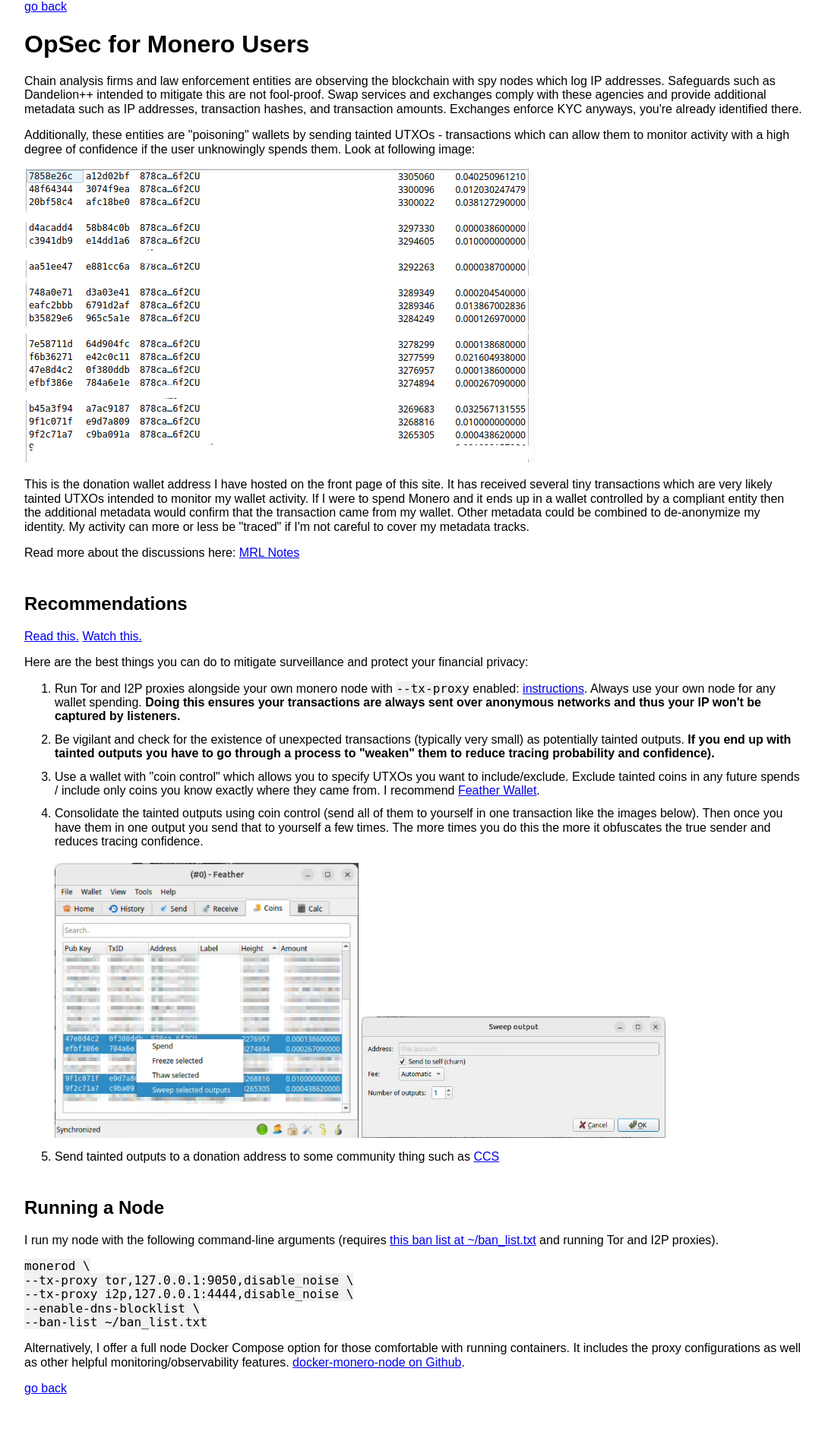
After one commit to lalanza808/monero.fail, a Flask app: page /opsec in a window 1280 px wide. The commit adds this page. Shown: the whole page at 76% size, without its empty margins (96-1182 px from the left). Run offline with Flask 2, Linux system fonts and the light colour scheme.

Commit message:
warning banner about new surveillance + opsec page (#35)
* warning banner about new surveillance + opsec page

* finishing opsec page

```diff
--- a/xmrnodes/routes/meta.py
+++ b/xmrnodes/routes/meta.py
@@ -104,6 +104,11 @@ def about():
     return render_template("about.html")
 
 
+@bp.route("/opsec")
+def opsec():
+    return render_template("opsec.html")
+
+
 @bp.route("/add", methods=["GET", "POST"])
 def add():
     if request.method == "POST":
--- /dev/null
+++ b/xmrnodes/templates/opsec.html
@@ -0,0 +1,125 @@
+<!DOCTYPE html>
+ <html lang="en">
+ <head>
+     <meta charset="UTF-8">
+     <meta http-equiv="X-UA-Compatible" content="IE=edge">
+     <meta name="viewport" content="width=device-width, initial-scale=1">
+     <meta name="HandheldFriendly" content="True">
+     <meta name="MobileOptimized" content="320">
+     <link rel="shortcut icon" href="/static/favicon.ico" type="image/x-icon" />
+     <meta property="fb:app_id" content="0" />
+     <meta property="og:image" content="https://www.getmonero.org/press-kit/symbols/monero-symbol-on-white-480.png" />
+     <meta property="og:description" content="xmrnodes" />
+     <meta property="og:url" content="https://monero.fail" />
+     <meta property="og:title" content="XMR Nodes" />
+     <meta property="og:type" content="website" />
+     <meta name="viewport" content="width=device-width, initial-scale=1"/>
+     <meta name="theme-color" content="#ffffff">
+     <meta name="apple-mobile-web-app-title" content="XMR Nodes">
+     <meta name="application-name" content="XMR Nodes">
+     <meta name="msapplication-TileColor" content="#da532c">
+     <meta name="keywords" content="wownero, monero, xmr, bitmonero, cryptocurrency">
+     <link href="/static/css/normalize.css" rel="stylesheet">
+     <link href="/static/css/pure.css" rel="stylesheet">
+     <link href="/static/css/style.css" rel="stylesheet">
+     <title>XMR Nodes</title>
+ </head>
+ <body>
+
+    <div class="container">
+        <a href="/">go back</a>
+        <h1>OpSec for Monero Users</h1>
+
+        <p>
+            Chain analysis firms and law enforcement entities are observing the blockchain with spy nodes which log IP addresses. Safeguards such as Dandelion++ intended to mitigate this are not fool-proof. Swap services and exchanges comply with these agencies and provide additional metadata such as IP addresses, transaction hashes, and transaction amounts. Exchanges enforce KYC anyways, you're already identified there.
+        </p>
+
+        <p>
+            Additionally, these entities are "poisoning" wallets by sending tainted UTXOs - transactions which can allow them to monitor activity with a high degree of confidence if the user unknowingly spends them. Look at following image:
+        </p>
+
+        <img src="/static/images/tainted_utxos.png">
+
+        <p>
+            This is the donation wallet address I have hosted on the front page of this site.
+            It has received several tiny transactions which are very likely tainted UTXOs intended to monitor my wallet activity.
+            If I were to spend Monero and it ends up in a wallet controlled by a compliant entity then the additional metadata would confirm that the transaction came from my wallet.
+            Other metadata could be combined to de-anonymize my identity.
+            My activity can more or less be "traced" if I'm not careful to cover my metadata tracks.
+        </p>
+
+        <p>
+            Read more about the discussions here: <a href="https://github.com/monero-project/meta/issues/1124" target="_blank">MRL Notes</a>
+        </p>
+
+        <h2>Recommendations</h2>
+        <p>
+            <a href="https://github.com/monero-project/monero/blob/master/docs/ANONYMITY_NETWORKS.md#privacy-limitations" target="_blank">Read this.</a>
+            <a href="https://www.youtube.com/watch?v=WkphgF6Hn4w" target="_blank">Watch this.</a>
+        </p>
+        <p>
+            Here are the best things you can do to mitigate surveillance and protect your financial privacy:
+        </p>
+
+        <ol>
+            <li>
+                Run Tor and I2P proxies alongside your own monero node with <code>--tx-proxy</code> enabled: <a href="https://github.com/monero-project/monero/blob/master/docs/ANONYMITY_NETWORKS.md" target="_blank">instructions</a>. Always use your own node for any wallet spending.
+                <strong>Doing this ensures your transactions are always sent over anonymous networks and thus your IP won't be captured by listeners.</strong>
+            </li>
+            <li>
+                Be vigilant and check for the existence of unexpected transactions (typically very small) as potentially tainted outputs. <strong>If you end up with tainted outputs you have to go through a process to "weaken" them to reduce tracing probability and confidence).</strong>
+            </li>
+            <li>
+                Use a wallet with "coin control" which allows you to specify UTXOs you want to include/exclude. Exclude tainted coins in any future spends / include only coins you know exactly where they came from. I recommend <a href="https://featherwallet.org/" target="_blank">Feather Wallet</a>.
+            </li>
+            <li>
+                Consolidate the tainted outputs using coin control (send all of them to yourself in one transaction like the images below). Then once you have them in one output you send that to yourself a few times. The more times you do this the more it obfuscates the true sender and reduces tracing confidence.
+                <br />
+                <br />
+                <img src="/static/images/coin_sweep_outputs.png" width="400">
+                <img src="/static/images/coin_sweep.png" width="400">
+            </li>
+            <li>
+                Send tainted outputs to a donation address to some community thing such as <a href="https://ccs.getmonero.org/" target="_blank">CCS</a>
+            </li>
+        </ol>
+
+        <h2>Running a Node</h2>
+
+        <p>
+            I run my node with the following command-line arguments (requires <a href="https://raw.githubusercontent.com/Boog900/monero-ban-list/main/ban_list.txt" target="_blank">this ban list at ~/ban_list.txt</a> and running Tor and I2P proxies).
+        </p>
+
+        <code>
+            monerod \<br />
+                --tx-proxy tor,127.0.0.1:9050,disable_noise \ <br />
+                --tx-proxy i2p,127.0.0.1:4444,disable_noise \ <br />
+                --enable-dns-blocklist \ <br />
+                --ban-list ~/ban_list.txt
+        </code>
+
+        <p>
+            Alternatively, I offer a full node Docker Compose option for those comfortable with running containers. It includes the proxy configurations as well as other helpful monitoring/observability features. <a href="https://github.com/lalanza808/docker-monero-node" target="_blank">docker-monero-node on Github</a>.
+        </p>
+
+        <a href="/">go back</a>
+    </div>
+
+    <style>
+        .container {
+            width: 80%;
+            margin: 0 auto;
+            padding-bottom: 4em;
+        }
+        li {
+            margin-top: 12px;
+        }
+        code {
+            background-color: rgba(228, 228, 228, 0.5);
+        }
+        h2 {
+            padding-top: 1em;
+        }
+    </style>
+
+</body>
```
Also changed, not shown: xmrnodes/templates/base.html (+37 -1 lines), xmrnodes/static/images/coin_sweep.png (added), xmrnodes/static/images/coin_sweep_outputs.png (added), xmrnodes/static/images/tainted_utxos.png (added).
